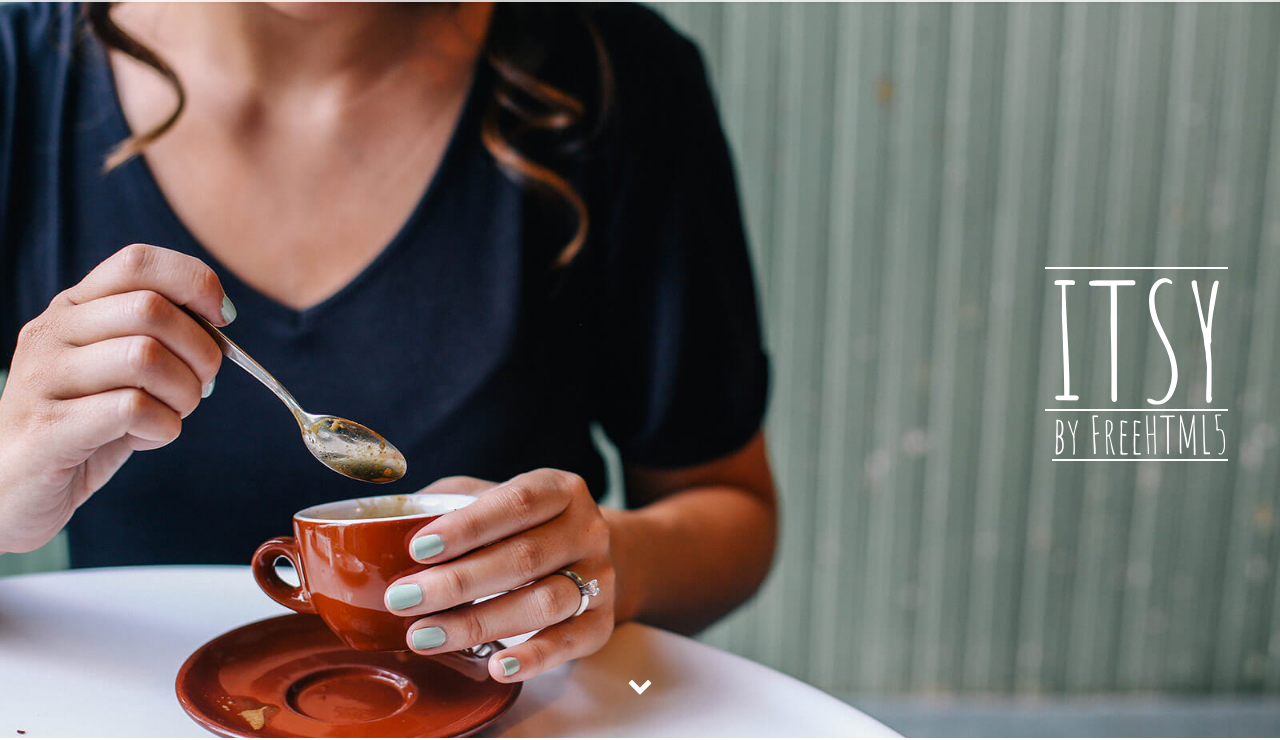
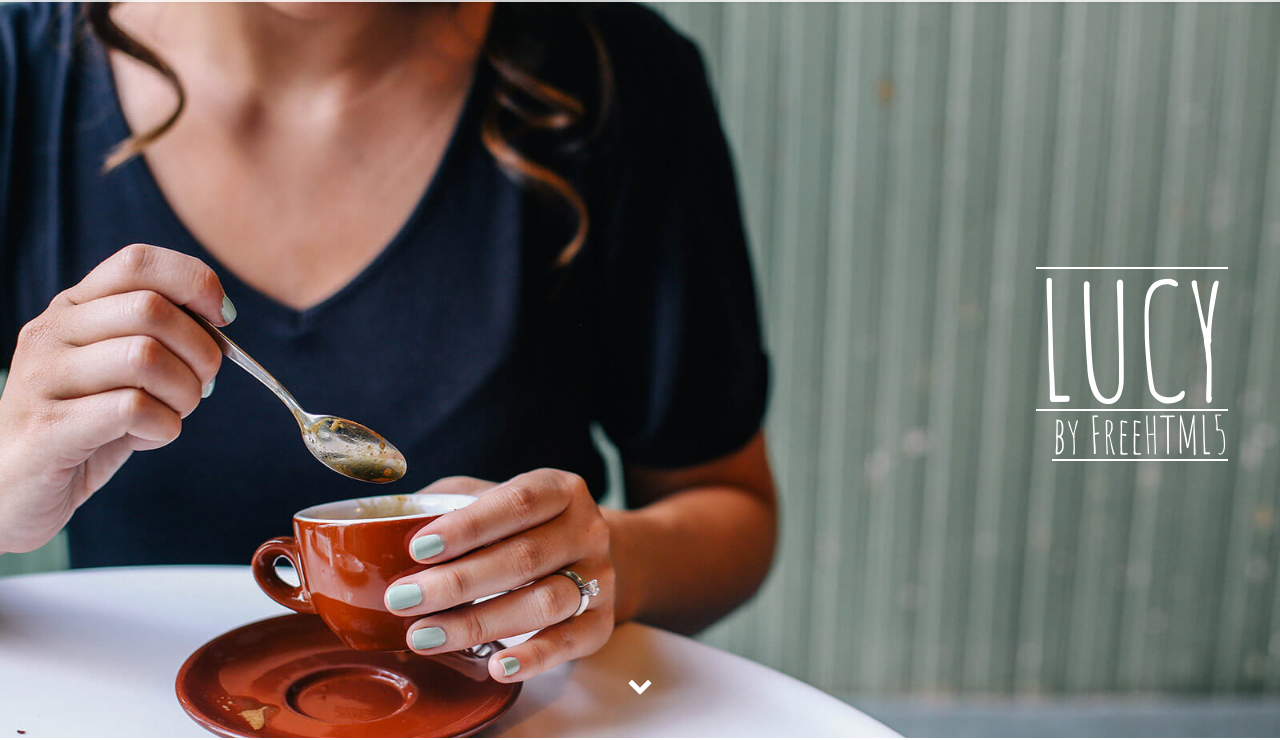
Before and after one commit to daudafd/lucyolumakinwablog, a plain HTML site: page index.html in a window 1280 px wide. Shown: the part 62-802 px from the top of the page. Drawn offline with Linux system fonts and the light colour scheme.

Commit message:
change blog owner name

```diff
--- a/index.html
+++ b/index.html
@@ -101,7 +101,7 @@
 <div class="hero" style="background-image: url('images/lead.jpg'); text-align:right;">
     <div class="hero-inner">
         <div class="inner">
-            <h1><span class="border border-top border-bottom">itsy</span></h1>
+            <h1><span class="border border-top border-bottom">LUCY</span></h1>
             <div class="hero-line-one"></div>
             <div class="hero-line-two"><span class="border border-bottom"><a href="https://freehtml5.co" style="color:#FFF;">by FreeHTML5</a></span></div>
         </div>
```
